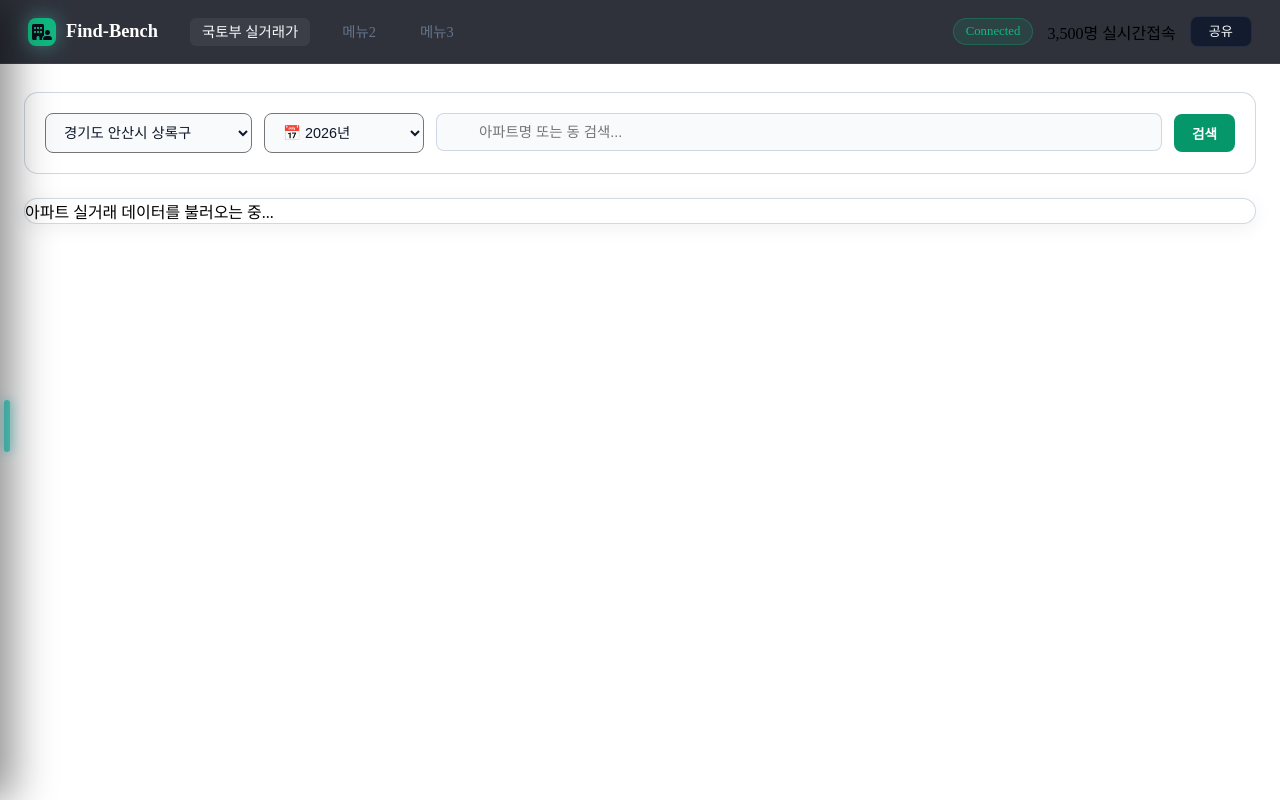
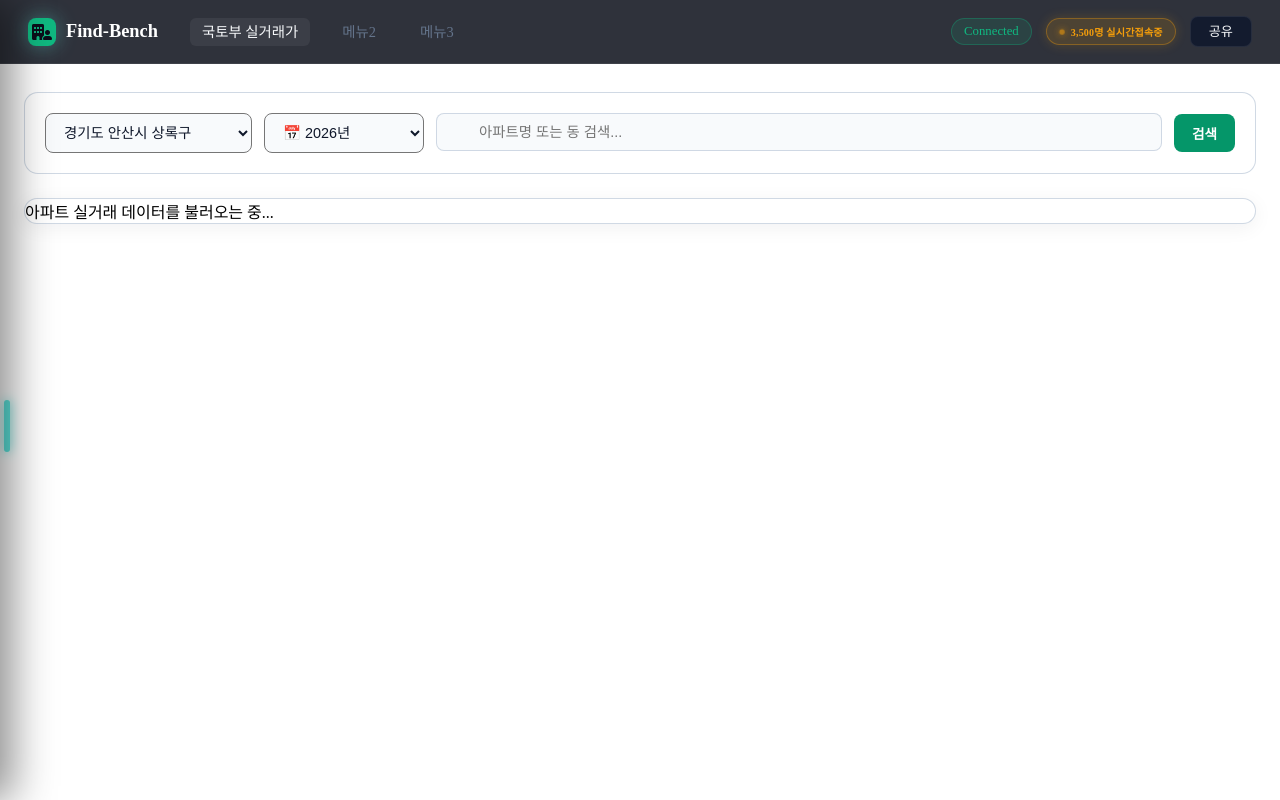
Before and after one commit to Plamingo/Product-builder-first, a plain HTML site: page index.html in a window 1280 px wide. Drawn offline with Linux system fonts and the light colour scheme; a script that the page names is missing; a web font is replaced by a local one.

```diff
--- a/css/style.css
+++ b/css/style.css
@@ -264,6 +264,35 @@ header {
   box-shadow: 0 0 8px var(--primary-green);
 }
 
+.glass-badge {
+  display: flex;
+  align-items: center;
+  gap: 6px;
+  padding: 5px 12px;
+  font-size: 10px;
+  font-weight: 600;
+  letter-spacing: 0.02em;
+  color: #f59e0b;
+  background: rgba(245, 158, 11, 0.15);
+  border: 1px solid rgba(245, 158, 11, 0.35);
+  box-shadow: 0 0 12px rgba(245, 158, 11, 0.2);
+  border-radius: 999px;
+}
+
+.badge-dot {
+  width: 6px;
+  height: 6px;
+  border-radius: 50%;
+  background: #f59e0b;
+  box-shadow: 0 0 8px #f59e0b;
+  animation: blink 1.2s ease infinite;
+}
+
+@keyframes blink {
+  0%, 100% {opacity: 1; transform: scale(1);}
+  50% {opacity: 0.3; transform: scale(0.8);}
+}
+
 .btn-share {
   background: #131b2e;
   border: 1px solid rgba(255, 255, 255, 0.08);
--- a/index.html
+++ b/index.html
@@ -63,7 +63,7 @@
       </div>
       <div class="glass-badge">
         <span class="badge-dot"></span>
-        <span id="live-user-count">3,500명 실시간접속</span>
+        <span id="live-user-count">3,500명 실시간접속중</span>
       </div>
       <button class="btn-share">공유</button>
     </div>
@@ -239,7 +239,15 @@
   // 페이지 로드시 데이터 조회화면 렌더링
   document.addEventListener('DOMContentLoaded', () => {
     fetchApartmentDeals();
-  })
+
+    setInterval(() => {
+      const el = document.getElementById('live-user-count');
+      if (el) {
+        const count = 3840 + Math.floor(Math.random() * 15);
+        el.textContent = `${count.toLocaleString()}명 실시간 접속중`
+      }
+    }, 4000);
+  });
 
   // -------------------------------------------------------------
   // 데이터 불러오기 (선택된 지역코드 & 연도 조건 적용)
```
